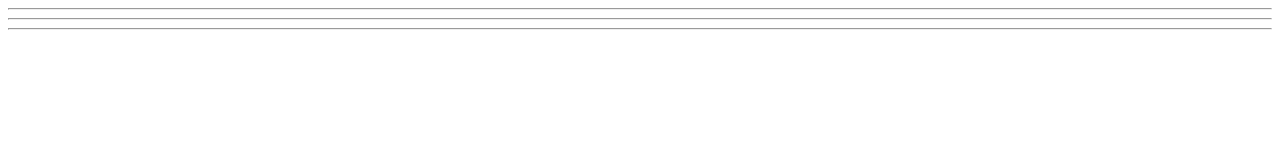
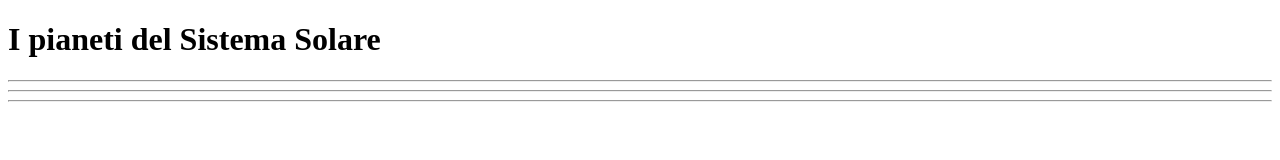
Before and after one commit to R-G2110/prova-sistema-solare, a plain HTML site: page index.html in a window 1280 px wide. Drawn offline with Linux system fonts and the light colour scheme.

Commit message:
Header terminato

```diff
--- a/index.html
+++ b/index.html
@@ -8,6 +8,8 @@
 <body>
   <!--Header-->
   <header>
+
+    <h1>I pianeti del Sistema Solare</h1>
 
   </header>
   <!--/Header-->
```
